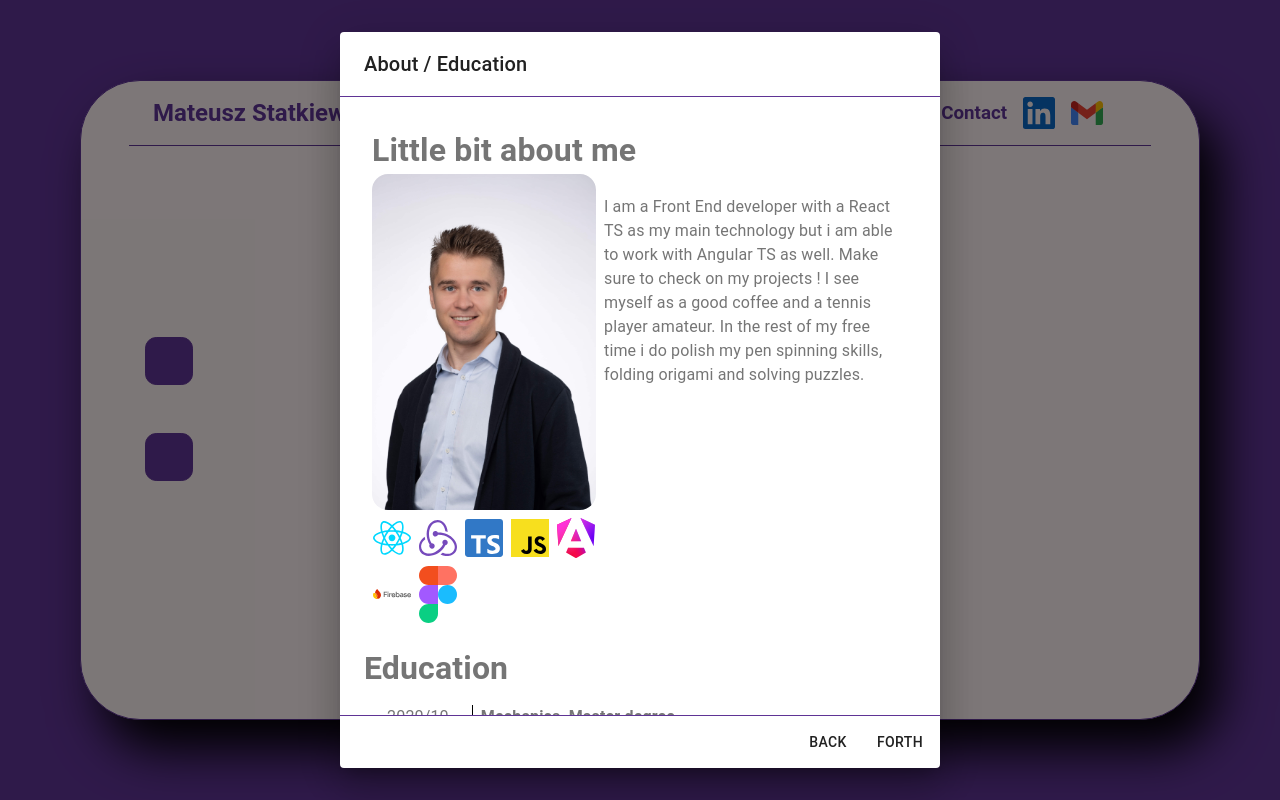
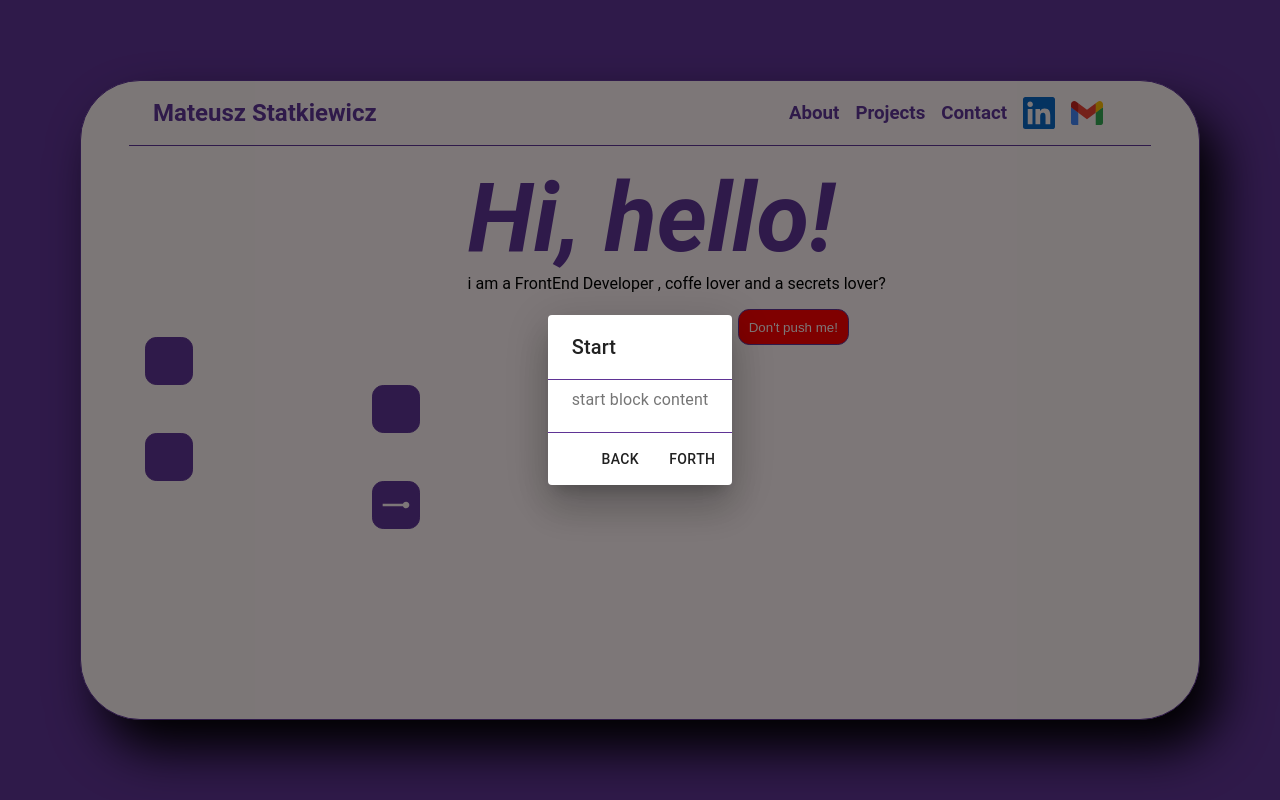
Before and after one commit to Keitar6/PortfolioSite, a React (Create React App) app in the folder portfolio/: page / in a window 1280 px wide. Both pictures are taken after a click on the element 169 px from the left and 360 px from the top of the page. Built offline with nearby package versions, Linux system fonts and the light colour scheme; some icons are missing.

Commit message:
Tryout version of puting content into the right modal after clicking  on gameBlock

```diff
--- a/portfolio/src/components/gameBlock/gameBlocks.component.tsx
+++ b/portfolio/src/components/gameBlock/gameBlocks.component.tsx
@@ -8,9 +8,10 @@ export const GameBlocksContainer = () => {
       {(Object.keys(gameBlockIcons) as Array<keyof typeof gameBlockIcons>).map(
         (iconName, index) => {
           const whichEndToJustify = index % 2 === 0 ? 'start' : 'end';
+
           return (
             <GameBlockWrapper key={index} whichEndToJustify={whichEndToJustify}>
-              <GameBlock key={index} icon={gameBlockIcons[iconName]} />
+              <GameBlock index={index} icon={gameBlockIcons[iconName]} />
             </GameBlockWrapper>
           );
         }
--- a/portfolio/src/components/gameBlock/gameBlocks/gameBlock.component.tsx
+++ b/portfolio/src/components/gameBlock/gameBlocks/gameBlock.component.tsx
@@ -1,20 +1,25 @@
-import { FC, useContext } from 'react';
+import { FC, useContext, useEffect } from 'react';
 import { GameBlockContainer } from './gameBlock.styles';
 import { GameBlockIcon } from './gameBlockIcons/gameBlock.Icons';
 import { gameBlockIconType } from '../../../utils/gameBlock.utils';
 import { ModalsContext } from '../../../contexts/modals.context';
+import { GAME_BLOCK_BUTTONS_MODALS_CONTENT } from '../../modalsContents/getModalContent.function';
 
 type GameBlockProps = {
+  index: number;
   icon: gameBlockIconType;
 };
 
-export const GameBlock: FC<GameBlockProps> = ({ icon }) => {
+export const GameBlock: FC<GameBlockProps> = ({ icon, index }) => {
   const { name, color } = icon;
-  const { setIsModalOpen } = useContext(ModalsContext);
+  const { setIsModalOpen, setClickedGameBlockIndex } =
+    useContext(ModalsContext);
 
   const handleModalOpen = () => {
     setIsModalOpen(true);
+    setClickedGameBlockIndex(index);
   };
+
   return (
     <>
       <GameBlockContainer onClick={handleModalOpen}>
--- a/portfolio/src/components/modal/gameBlockModal.component.tsx
+++ b/portfolio/src/components/modal/gameBlockModal.component.tsx
@@ -1,26 +1,43 @@
 import { useContext, useEffect, useRef } from 'react';
 import { ModalsContext } from '../../contexts/modals.context';
-import parse from 'html-react-parser';
+
 import {
   Band,
   BandText,
   ModuleContent,
   SecondBand,
   SecondBandText,
-  DialogContentHiddenScrollbar,
   DialogTitleCustom,
   DialogActionsCustom,
 } from './gameBlockModal.styles';
-import { EducationSectionText } from '../educationSection/educationSection.component';
-import { Button, Dialog, DialogContentText } from '@material-ui/core';
+
+import {
+  Button,
+  Dialog,
+  DialogContent,
+  DialogContentText,
+} from '@material-ui/core';
+import { GAME_BLOCK_BUTTONS_MODALS_CONTENT } from '../modalsContents/getModalContent.function';
+
+import Parser from 'html-react-parser';
+
 import { AboutSection } from '../aboutSection/aboutSection.component';
 
 export default function GameBlockModal() {
-  const { isModalOpen, setIsModalOpen, modalContent } =
-    useContext(ModalsContext);
-
+  const {
+    isModalOpen,
+    setIsModalOpen,
+    modalContent,
+    setModalContent,
+    modalContentTitle,
+    setModalContentTitle,
+    clickedGameBlockIndex,
+    setClickedGameBlockIndex,
+  } = useContext(ModalsContext);
+  console.log(modalContent);
   const handleClose = () => {
     setIsModalOpen(false);
+    setClickedGameBlockIndex(-1);
   };
 
   const descriptionElementRef = useRef<HTMLElement>(null);
@@ -31,12 +48,54 @@ export default function GameBlockModal() {
         descriptionElement.focus();
       }
     }
+    switch (clickedGameBlockIndex) {
+      case 0:
+        setModalContentTitle(
+          GAME_BLOCK_BUTTONS_MODALS_CONTENT.START_BUTTON.title
+        );
+        setModalContent(
+          GAME_BLOCK_BUTTONS_MODALS_CONTENT.START_BUTTON.content(
+            clickedGameBlockIndex
+          )
+        );
+        break;
+      case 1:
+        setModalContentTitle(
+          GAME_BLOCK_BUTTONS_MODALS_CONTENT.SECOND_BUTTON.title
+        );
+        setModalContent(
+          GAME_BLOCK_BUTTONS_MODALS_CONTENT.SECOND_BUTTON.content(
+            clickedGameBlockIndex
+          )
+        );
+        break;
+
+      case 2:
+        setModalContentTitle(
+          GAME_BLOCK_BUTTONS_MODALS_CONTENT.THIRD_BUTTON.title
+        );
+        setModalContent(
+          GAME_BLOCK_BUTTONS_MODALS_CONTENT.THIRD_BUTTON.content(
+            clickedGameBlockIndex
+          )
+        );
+        break;
+      case 3:
+        setModalContentTitle(
+          GAME_BLOCK_BUTTONS_MODALS_CONTENT.END_BUTTON.title
+        );
+        setModalContent(
+          GAME_BLOCK_BUTTONS_MODALS_CONTENT.END_BUTTON.content(
+            clickedGameBlockIndex
+          )
+        );
+        break;
+      default:
+        return;
+    }
   }, [isModalOpen]);
-
   return (
     <>
-      {/* parse(modalContent) */}
-
       <Dialog
         open={isModalOpen}
         onClose={handleClose}
@@ -44,21 +103,17 @@ export default function GameBlockModal() {
         aria-labelledby='scroll-dialog-title'
         aria-describedby='scroll-dialog-description'
       >
-        <DialogTitleCustom> About / Education</DialogTitleCustom>
+        <DialogTitleCustom> {modalContentTitle}</DialogTitleCustom>
 
-        <DialogContentHiddenScrollbar>
+        <DialogContent>
           <DialogContentText
             id='scroll-dialog-description'
             ref={descriptionElementRef}
             tabIndex={-1}
           >
-            <ModuleContent>
-              <AboutSection />
-            </ModuleContent>
-
-            <EducationSectionText />
+            {modalContent}
           </DialogContentText>
-        </DialogContentHiddenScrollbar>
+        </DialogContent>
         <DialogActionsCustom>
           <Button onClick={handleClose}>Back</Button>
           <Button onClick={handleClose}>Forth</Button>
--- a/portfolio/src/components/modal/gameBlockModal.styles.ts
+++ b/portfolio/src/components/modal/gameBlockModal.styles.ts
@@ -1,9 +1,4 @@
-import {
-  Button,
-  DialogActions,
-  DialogContent,
-  DialogTitle,
-} from '@material-ui/core';
+import { Button, DialogActions, DialogTitle } from '@material-ui/core';
 import styled from 'styled-components';
 import { Colors, StandardFlexContainer, Typography } from '../../global.styles';
 
@@ -51,7 +46,6 @@ export const ModuleContent = styled(StandardFlexContainer)`
   margin: 0.8rem 0rem;
 `;
 
-export const DialogContentHiddenScrollbar = styled(DialogContent)``;
 export const DialogTitleCustom = styled(DialogTitle).attrs({
   id: 'scroll-dialog-title',
 })`
--- /dev/null
+++ b/portfolio/src/components/modalsContents/getModalContent.function.tsx
@@ -0,0 +1,41 @@
+import { AboutSection } from '../aboutSection/aboutSection.component';
+import { EducationSectionText } from '../educationSection/educationSection.component';
+
+export const GAME_BLOCK_BUTTONS_MODALS_CONTENT = {
+  START_BUTTON: {
+    title: 'Start',
+    content: (index: number) => getGameBlockContent(index),
+  },
+  SECOND_BUTTON: {
+    title: 'About / Education',
+    content: (index: number) => getGameBlockContent(index),
+  },
+  THIRD_BUTTON: {
+    title: 'Projects',
+    content: (index: number) => getGameBlockContent(index),
+  },
+  END_BUTTON: {
+    title: 'End',
+    content: (index: number) => getGameBlockContent(index),
+  },
+};
+
+const getGameBlockContent = (index: number) => {
+  switch (index) {
+    case 0:
+      return <>start block content</>;
+    case 1:
+      return (
+        <>
+          <AboutSection />
+          <EducationSectionText />
+        </>
+      );
+    case 2:
+      return <>third block content</>;
+    case 3:
+      return <>end block content</>;
+    default:
+      return <div>nufing</div>;
+  }
+};
--- a/portfolio/src/contexts/modals.context.tsx
+++ b/portfolio/src/contexts/modals.context.tsx
@@ -10,32 +10,58 @@ import {
 type contextModalType = {
   isModalOpen: boolean;
   setIsModalOpen: Dispatch<SetStateAction<boolean>>;
-  modalContent: string;
-  setModalContent: Dispatch<SetStateAction<string>>;
+
+  modalContent: any;
+  setModalContent: Dispatch<SetStateAction<any>>;
+
+  modalContentTitle: string;
+  setModalContentTitle: Dispatch<SetStateAction<string>>;
+
+  clickedGameBlockIndex: number;
+  setClickedGameBlockIndex: Dispatch<SetStateAction<number>>;
 };
 
-const modalContentInit = `
+const modalInit = {
+  title: 'Title',
+  content: `
             Lorem ipsum dolor sit amet, consectetur adipiscing elit. Morbi
             accumsan odio enim, non pharetra est ultrices et.
 
-`;
+`,
+};
 
 export const ModalsContext = createContext<contextModalType>({
   isModalOpen: false,
   setIsModalOpen: () => {},
-  modalContent: modalContentInit,
+  modalContent: modalInit.content,
   setModalContent: () => {},
+  modalContentTitle: modalInit.title,
+  setModalContentTitle: () => {},
+  clickedGameBlockIndex: -1,
+  setClickedGameBlockIndex: () => {},
 });
 
 export const ModalsProvider: FC<PropsWithChildren> = ({ children }) => {
   const [isModalOpen, setIsModalOpen] = useState<boolean>(false);
-  const [modalContent, setModalContent] = useState<string>(modalContentInit);
+  const [modalContent, setModalContent] = useState<string>(modalInit.content);
+  const [modalContentTitle, setModalContentTitle] = useState<string>(
+    modalInit.title
+  );
+  const [clickedGameBlockIndex, setClickedGameBlockIndex] =
+    useState<number>(-1);
 
   const value = {
     isModalOpen,
     setIsModalOpen,
+
     modalContent,
     setModalContent,
+
+    modalContentTitle,
+    setModalContentTitle,
+
+    clickedGameBlockIndex,
+    setClickedGameBlockIndex,
   };
 
   return (
--- /dev/null
+++ b/portfolio/src/functions/chooseTheModalsContent.function.ts
@@ -0,0 +1,5 @@
+export const chooseTheModalContent=(index:number)=>{
+
+
+
+}
```
